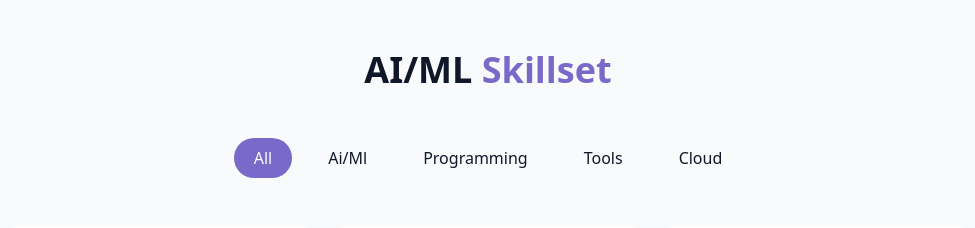
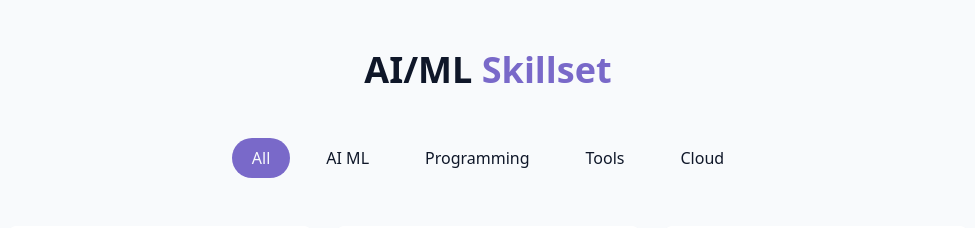
Before and after one commit to shahdhruvp16/Dhruv-Portfolio-AI-ML, a React (Vite) app: page / in a window 1280 px wide. Shown: the part 1600-1828 px from the top of the page, without its empty margins (152-1127 px from the left). Built offline with nearby package versions, Linux system fonts and the light colour scheme.

Commit message:
Update SkillsSection.jsx

```diff
--- a/src/components/SkillsSection.jsx
+++ b/src/components/SkillsSection.jsx
@@ -29,7 +29,7 @@ const skills = [
   { name: "Streamlit / Gradio", level: 70, category: "cloud" },
 ];
 
-const categories = ["all", "ai/ml", "programming", "tools", "cloud"];
+const categories = ["all", "AI-ML", "programming", "tools", "cloud"];
 
 export const SkillsSection = () => {
   const [activeCategory, setActiveCategory] = useState("all");
```
